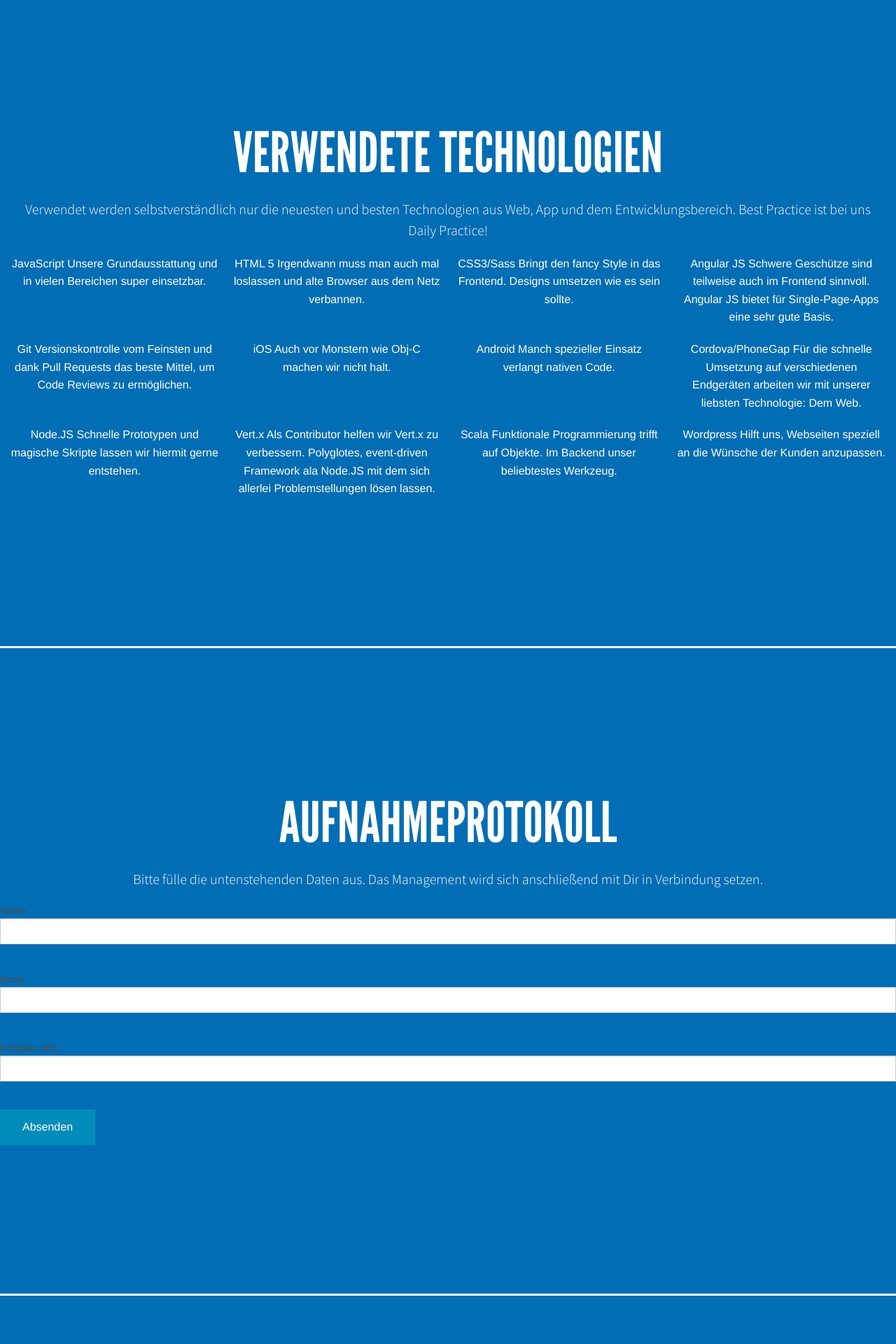
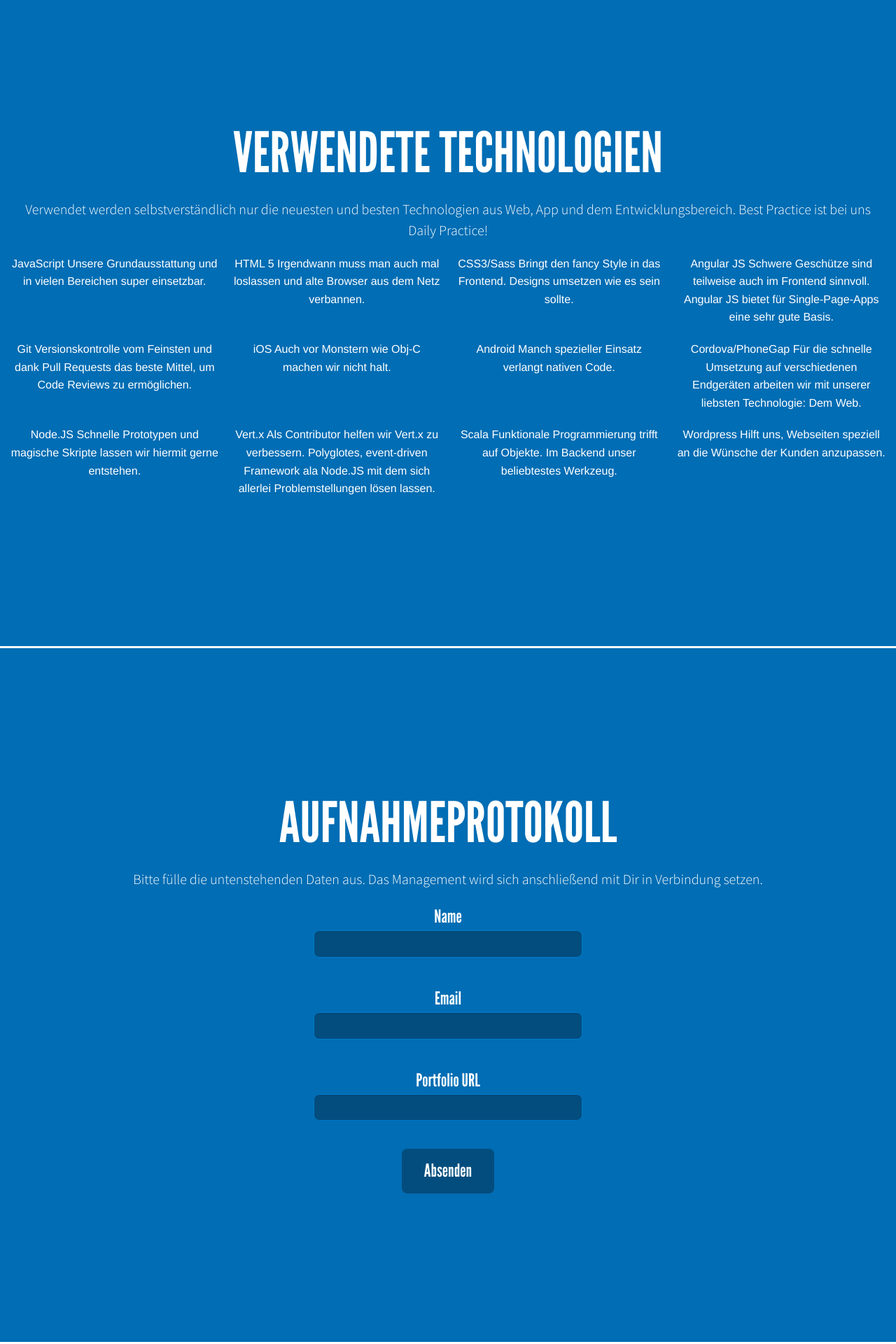
Before and after one commit to campudus/campudus.github.io, a Jekyll site: the page built from de/jobs/index.html, in a window 1280 px wide. Shown: the part 2743-4663 px from the top of the page at 70% size. Built offline with Jekyll 4.4.1, drawn with Linux system fonts in a browser that asks for light colours; before the commit the page ends 4594 px from its top, so only the background shows below that.

Commit message:
form styles

```diff
--- a/_sass/jobs/jobs-styles.scss
+++ b/_sass/jobs/jobs-styles.scss
@@ -115,3 +115,36 @@ header div, .headtext div, .content div, .character div, .technology div, .conta
   }
 
 }
+
+// Form
+
+form {
+  max-width: 30vw;
+  margin: 0 auto;
+  text-align: center;
+}
+
+#recruitment {
+
+  input {
+    border-radius: 8px;
+    border-color: #007ac9;
+    background-color: #034d7e;
+    height: 3vw;
+  }
+
+  label {
+    color: white;
+  }
+
+  label, button {
+    font-size: 2vw;
+    font-family: $leagueGothic;
+  }
+
+  button {
+    border-radius: 8px;
+    background-color: #034d7e;
+    border-color: #007ac9;
+  }
+}
```
Also changed, not shown: de/jobs/index.html (+25 -12 lines), _layouts/default.html (indentation only).
